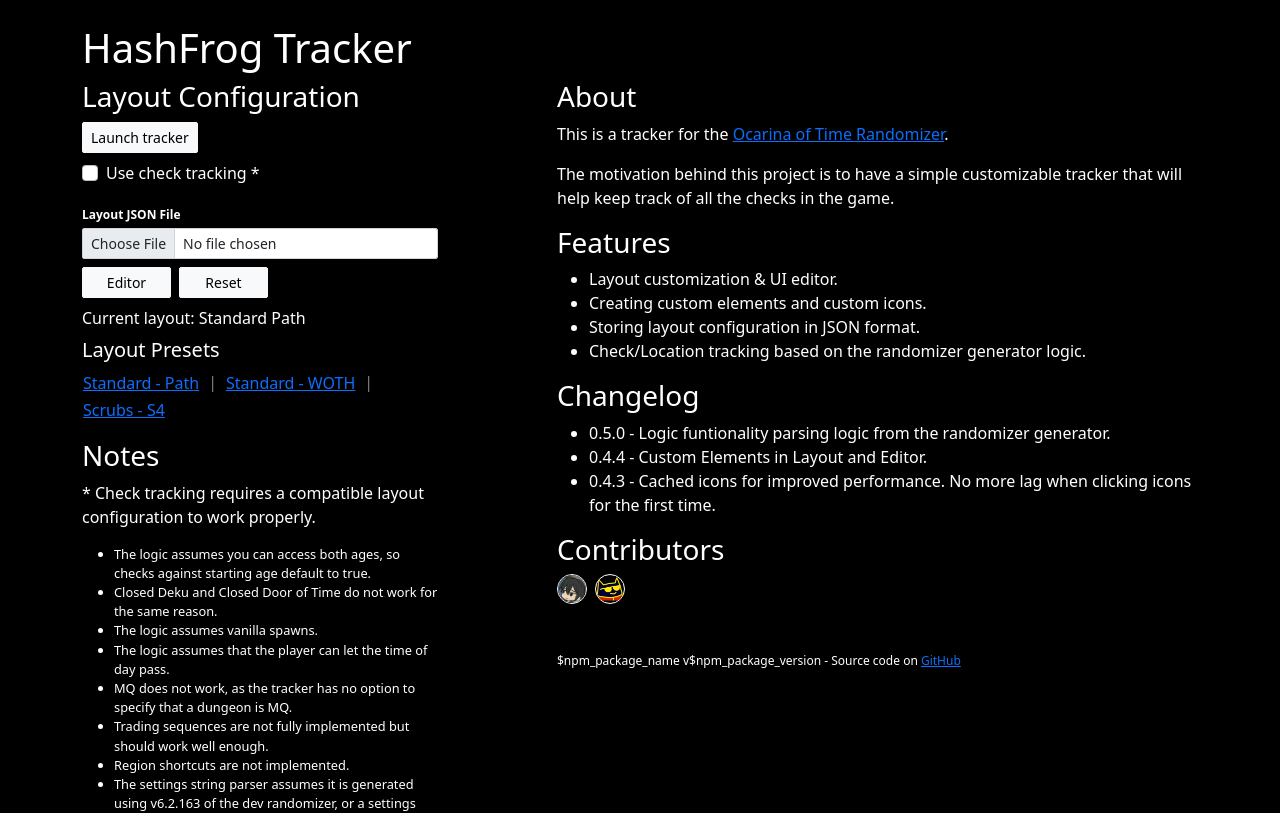
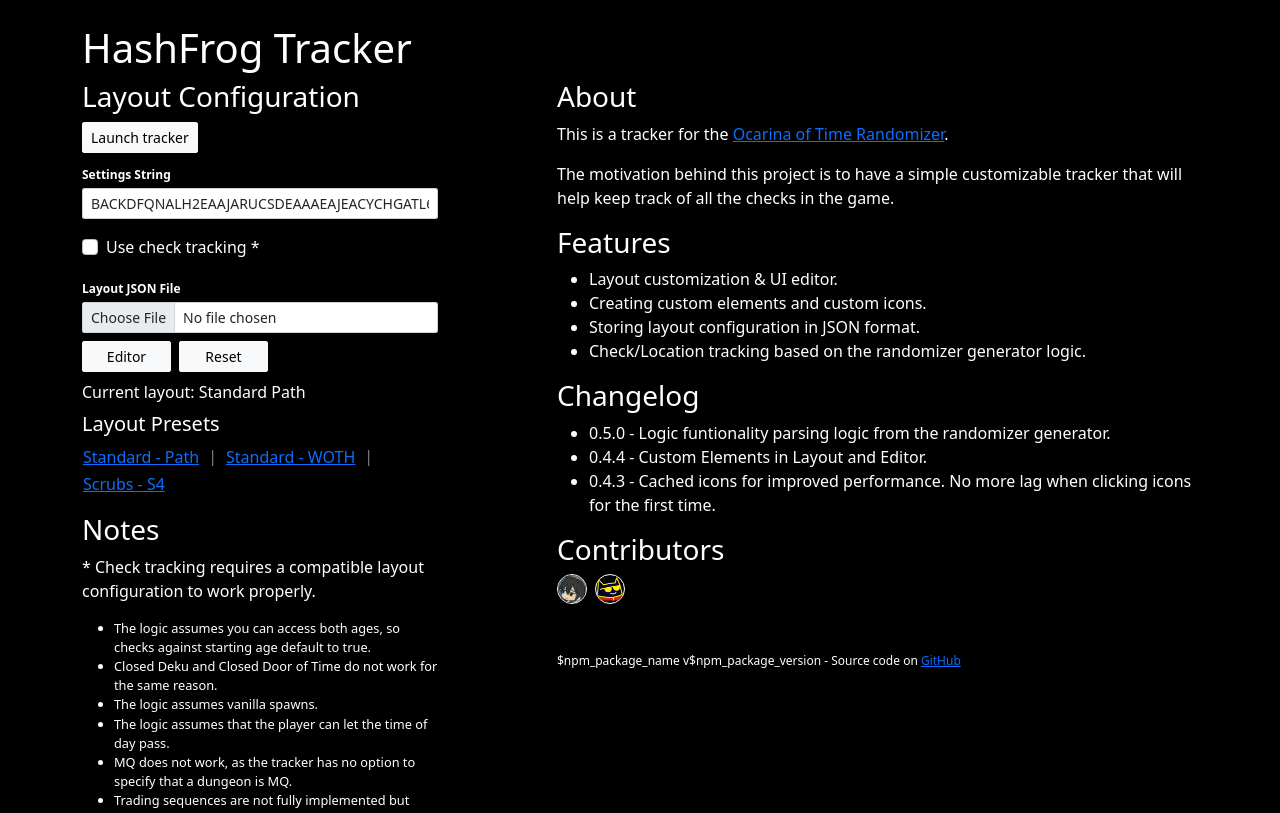
Before and after one commit to wafo/hashfrog_tracker, a React (Create React App) app: page / in a window 1280 px wide. Shown: the top 813 px of the page. Built offline with nearby package versions, Linux system fonts and the light colour scheme.

Commit message:
feature: settings string as input

```diff
--- a/src/context/trackerContext.js
+++ b/src/context/trackerContext.js
@@ -1,8 +1,6 @@
 import _ from "lodash";
 import { createContext, useContext, useMemo, useReducer } from "react";
-
 import DEFAULT_ITEMS from "../data/default-items.json";
-
 import LogicHelper from "../utils/logic-helper";
 
 const TrackerContext = createContext();
@@ -104,6 +102,19 @@
   return items;
 }
 
+function getSettingsStringCache() {
+  let string = localStorage.getItem("settings_string");
+  if (!string) {
+    // League S3
+    string = "BACKDFQNALH2EAAJARUCSDEAAAEAJEACYCHGATL62AEAAACUAASAJAESDSBQXUZNG9KSLWASFKAA3CGAAYGDAWHJBAUA";
+  }
+  return string;
+}
+
+function setSettingsStringCache(string) {
+  localStorage.setItem("settings_string", string);
+}
+
 function reducer(state, action) {
   const { payload } = action;
   switch (action.type) {
@@ -170,6 +181,13 @@
         locations,
       };
     }
+    case "STRING_SET": {
+      setSettingsStringCache(payload);
+      return {
+        ...state,
+        settings_string: payload,
+      };
+    }
     default:
       throw new Error();
   }
@@ -180,6 +198,7 @@
     locations: {},
     items: _.cloneDeep(DEFAULT_ITEMS),
     items_list: [],
+    settings_string: getSettingsStringCache(),
   };
 
   const [state, dispatch] = useReducer(reducer, initialState);
@@ -230,4 +249,20 @@
   return actions;
 };
 
-export { TrackerProvider, useTracker, useChecks, useLocation, useItem };
+const useSettingsString = () => {
+  const {
+    state: { settings_string },
+    dispatch,
+  } = useTracker();
+
+  const actions = useMemo(
+    () => ({
+      setString: string => dispatch({ type: "STRING_SET", payload: string }),
+    }),
+    [dispatch],
+  );
+
+  return { ...actions, settings_string };
+};
+
+export { TrackerProvider, useTracker, useChecks, useLocation, useItem, useSettingsString };
--- /dev/null
+++ b/src/hooks/useDebounce.js
@@ -0,0 +1,24 @@
+import { useEffect, useState } from "react";
+
+function useDebounce(value, delay) {
+  // State and setters for debounced value
+  const [debouncedValue, setDebouncedValue] = useState(value);
+  useEffect(
+    () => {
+      // Update debounced value after delay
+      const handler = setTimeout(() => {
+        setDebouncedValue(value);
+      }, delay);
+      // Cancel the timeout if value changes (also on delay change or unmount)
+      // This is how we prevent debounced value from updating if value is changed ...
+      // .. within the delay period. Timeout gets cleared and restarted.
+      return () => {
+        clearTimeout(handler);
+      };
+    },
+    [value, delay], // Only re-call effect if value or delay changes
+  );
+  return debouncedValue;
+}
+
+export default useDebounce;
--- a/src/scenes/TrackerLauncher.js
+++ b/src/scenes/TrackerLauncher.js
@@ -1,6 +1,9 @@
+import { useEffect } from "react";
 import { Fragment, useCallback, useMemo, useState } from "react";
 import LayoutSelector from "../components/LayoutSelector";
 import { useLayout } from "../context/layoutContext";
+import { useSettingsString } from "../context/trackerContext";
+import useDebounce from "../hooks/useDebounce";
 
 const baseURL = process.env.PUBLIC_URL;
 
@@ -40,6 +43,14 @@
     );
   }, [checks, layoutSize]);
 
+  const { setString: setSettingsStringCache, settings_string: cachedSettingsString } = useSettingsString();
+  const [settingsString, setSettingsString] = useState(() => cachedSettingsString || "");
+  const debouncedString = useDebounce(settingsString, 300);
+
+  useEffect(() => {
+    setSettingsStringCache(debouncedString);
+  }, [debouncedString, setSettingsStringCache]);
+
   return (
     <Fragment>
       <div className="row">
@@ -48,6 +59,20 @@
           <button type="button" className="btn btn-light btn-sm mb-2" onClick={launchTracker}>
             Launch tracker
           </button>
+          <div className="mb-3">
+            <label htmlFor="layout-selector" className="form-label">
+              Settings String
+            </label>
+            <input
+              type="text"
+              className="form-control form-control-sm"
+              id="setting_string"
+              name="setting_string"
+              placeholder="BACKDFQNALH2EAAJARUCSDEAAAEAJEACYCHGATL62AEAAACUAASAJAESDSBQXUZNG9KSLWASFKAA3CGAAYGDAWHJBAUA" // League S3
+              value={settingsString}
+              onChange={({ target: { value } }) => setSettingsString(value)}
+            />
+          </div>
           <div className="form-check mb-3">
             <input
               type="checkbox"
--- a/src/utils/logic-helper.js
+++ b/src/utils/logic-helper.js
@@ -4,12 +4,17 @@
 import Locations from "./locations";
 import Settings from "./settings";
 
+function getSettingsStringCache() {
+  let string = localStorage.getItem("settings_string");
+  if (!string) {
+    string = "BACKDFQNALH2EAAJARUCSDEAAAEAJEACYCHGATL62AEAAACUAASAJAESDSBQXUZNG9KSLWASFKAA3CGAAYGDAWHJBAUA";
+  }
+  return string;
+}
+
 class LogicHelper {
   static initialize(logicHelpersFile) {
-    // TODO: load settings from string/file
-    this.settings = Settings.getSettingsFromString(
-      "BACKDFQNALH2EAAJARUCSDEAAAEAJEACYCHGATL62AEAAACUAASAJAESDSBQXUZNG9KSLWASFKAA3CGAAYGDAWHJBAUA",
-    );
+    this.settings = Settings.getSettingsFromString(getSettingsStringCache());
 
     this.ruleAliases = {};
     _.forEach(logicHelpersFile, (rule, alias) => {
```
